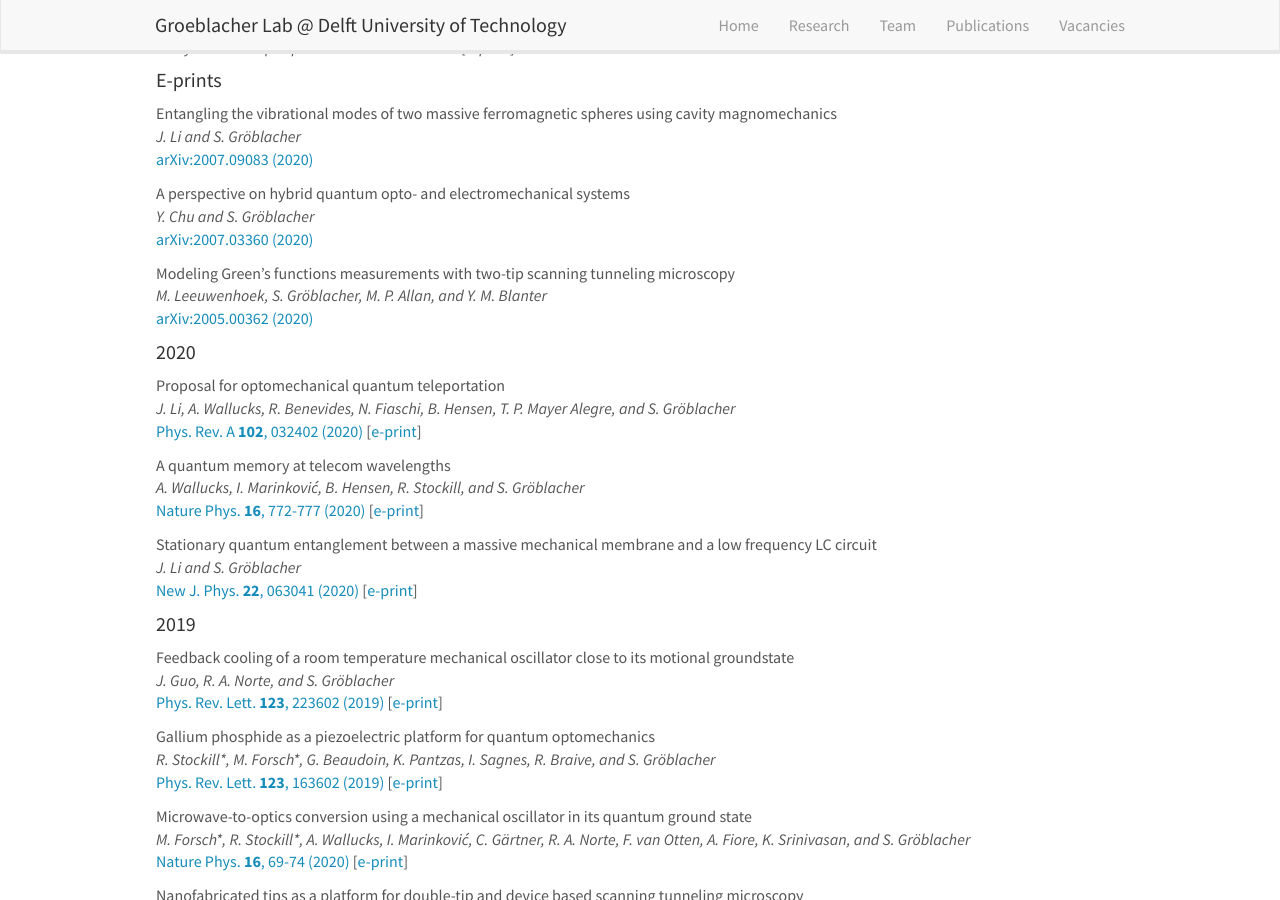
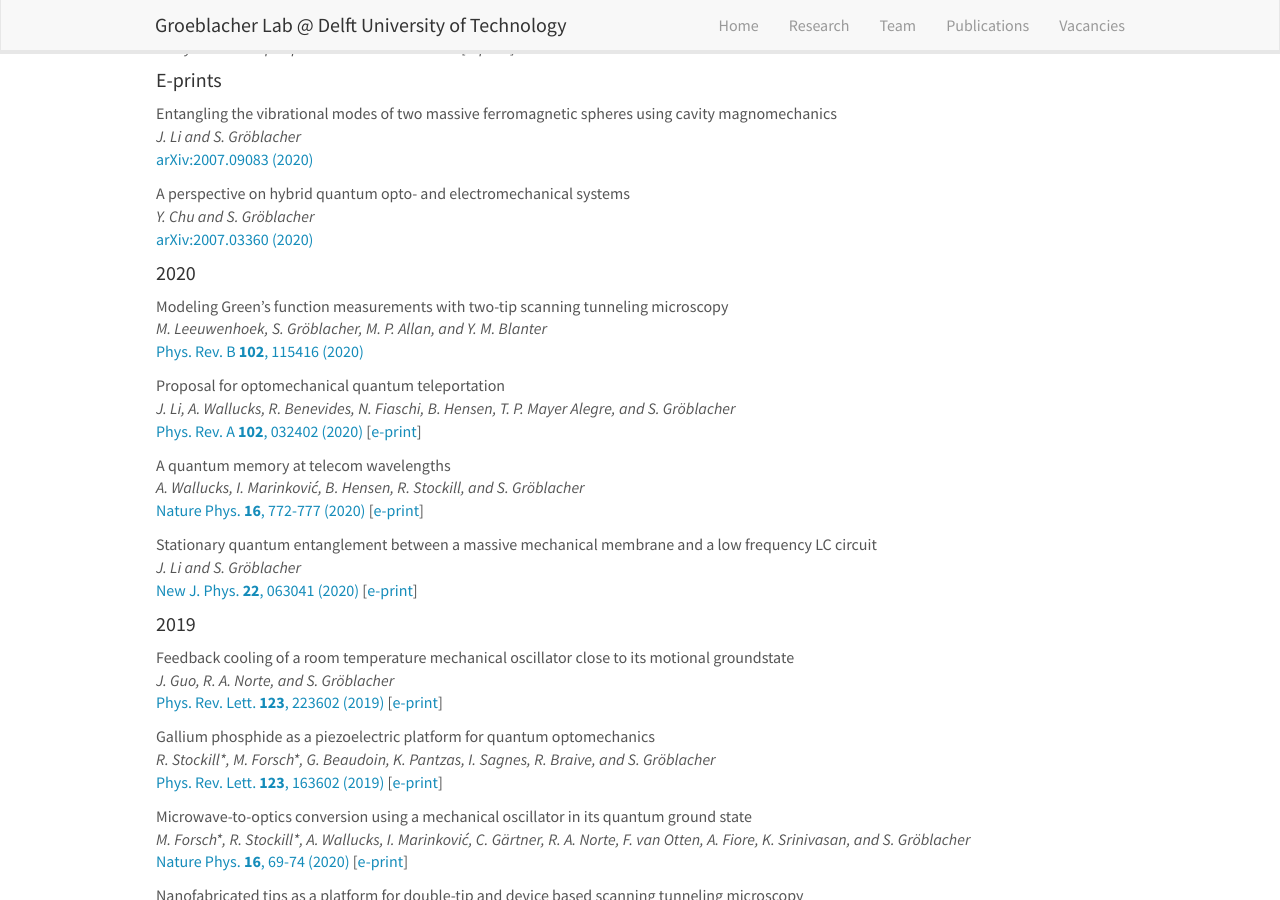
Before and after one commit to sgroeblacher/groeblacherlab, a Jekyll site: the page built from _pages/publications.md, in a window 1280 px wide and 900 px high, scrolled down 2710 px. Built offline with Jekyll 4.4.1, drawn with Linux system fonts in a browser that asks for light colours; nearby versions of some CDN libraries.

Commit message:
modified:   _data/publist.yml 	modified:   documents/CV_SGroeblacher.pdf

```diff
--- a/_data/publist.yml
+++ b/_data/publist.yml
@@ -26,19 +26,19 @@
   newyear: 0
   year:
 
-- title: "Modeling Green's functions measurements with two-tip scanning tunneling microscopy"
+- title: "Modeling Green's function measurements with two-tip scanning tunneling microscopy"
   image:
   description:
   authors: M. Leeuwenhoek, S. Gröblacher, M. P. Allan, and Y. M. Blanter
   link:
-    url: https://arxiv.org/abs/2005.00362
-    display: arXiv:2005.00362 (2020)
+    url: https://doi.org/10.1103/PhysRevB.102.115416
+    display: Phys. Rev. B <b>102</b>, 115416 (2020)
   arxiv: 0
-  eprint:
+  eprint: https://arxiv.org/abs/2005.00362
   highlight: 0
   news2:
-  newyear: 0
-  year:
+  newyear: 1
+  year: 2020
 
 - title: "Proposal for optomechanical quantum teleportation"
   image:
@@ -51,8 +51,8 @@
   eprint: https://arxiv.org/abs/2005.08860
   highlight: 0
   news2:
-  newyear: 1
-  year: 2020
+  newyear: 0
+  year:
 
 - title: "A quantum memory at telecom wavelengths"
   image: Pub_QMemory.png
```
Also changed, not shown: 1 other file.
